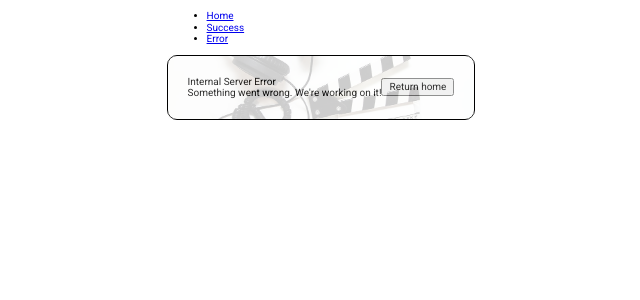
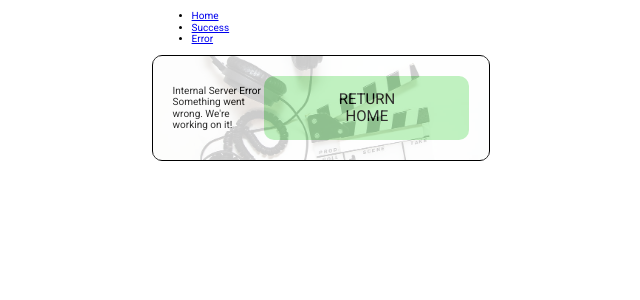
Before and after one commit to Kristina456/Online-survey, a React (Create React App) app: page /error in a window 1280 px wide. Shown: the top 300 px of the page, without its empty margins (319-959 px from the left). Built offline with nearby package versions, Linux system fonts and the light colour scheme.

Commit message:
add Button style

```diff
--- a/src/components/SurvayForm.jsx
+++ b/src/components/SurvayForm.jsx
@@ -60,7 +60,9 @@ export default function SurvayForm({ survay }) {
 			></div>
 			<form className="survay-form__form" onSubmit={handleSubmit}>
 				{showQuestions()}
-				<Button value={buttonText} />
+				<div className="survay-form__btn">
+					<Button value={buttonText} />
+				</div>
 			</form>
 		</div>
 	);
--- a/src/components/SurvayForm.scss
+++ b/src/components/SurvayForm.scss
@@ -12,4 +12,8 @@
 		border: $border-sml-black;
 		padding: 2rem;
 	}
+	.survay-form__btn {
+		margin-top: 3rem;
+		text-align: center;
+	}
 }
--- a/src/components/button/Button.jsx
+++ b/src/components/button/Button.jsx
@@ -1,4 +1,10 @@
 import React from "react";
+import "./Button.scss";
+
 export default function Button({ value, onClick }) {
-	return <button onClick={onClick}>{value}</button>;
+	return (
+		<button className="btn" onClick={onClick}>
+			<div> {value} </div>
+		</button>
+	);
 }
--- /dev/null
+++ b/src/components/button/Button.scss
@@ -0,0 +1,17 @@
+.btn,
+.btn:link,
+.btn:visited {
+	text-transform: uppercase;
+	text-decoration: none;
+	font-size: 1.5rem;
+	padding: 1.5rem 25%;
+	border-radius: 1rem;
+	transition: all 0.3s;
+	border: none;
+	cursor: pointer;
+	background-color: $color-green;
+}
+.btn:hover {
+	transform: translateY(-3px);
+	box-shadow: 0 1rem 2rem rgba($color-black, 0.2);
+}
--- a/src/scssStyles/abstracts/_variables.scss
+++ b/src/scssStyles/abstracts/_variables.scss
@@ -5,6 +5,8 @@ $color-gray-medium: rgb(175, 175, 175);
 $color-gray-dark: rgb(95, 94, 94);
 
 $color-black: rgb(0, 0, 0);
+
+$color-green: rgb(177, 238, 177);
 
 //Border variables
 
```
